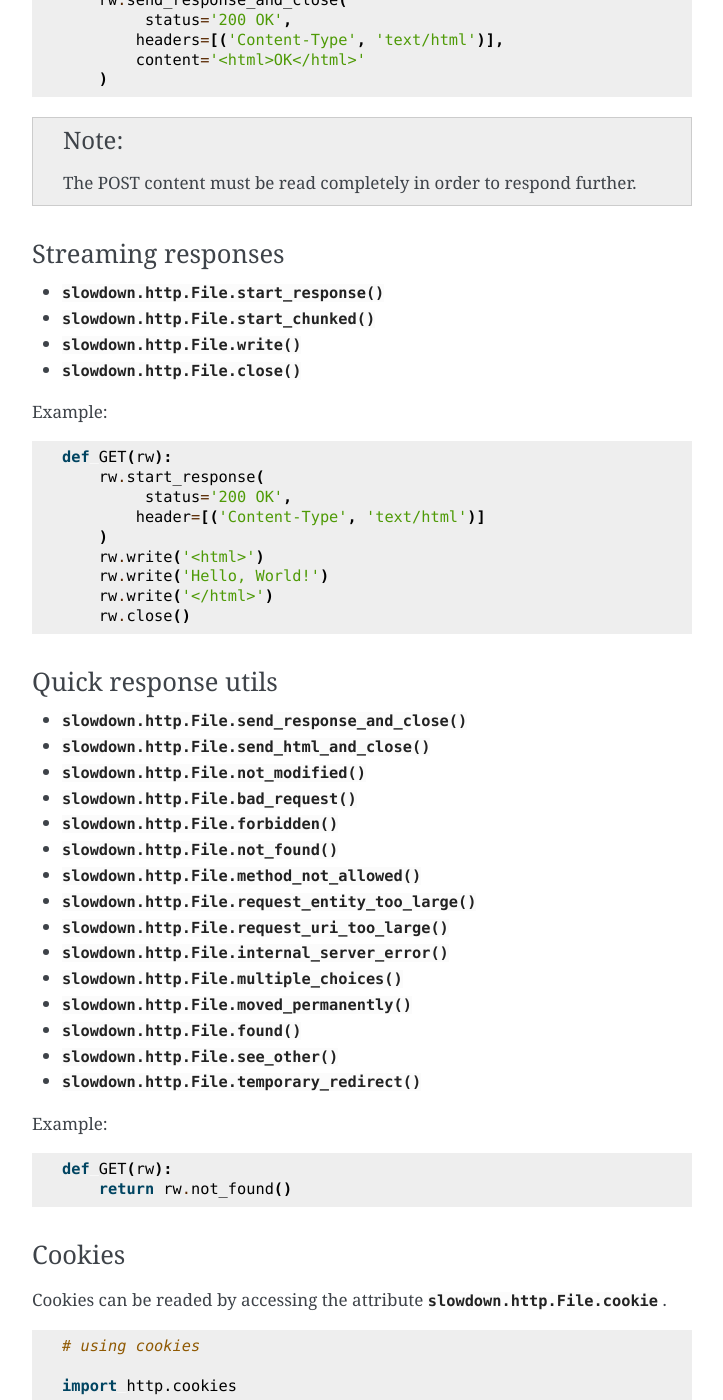
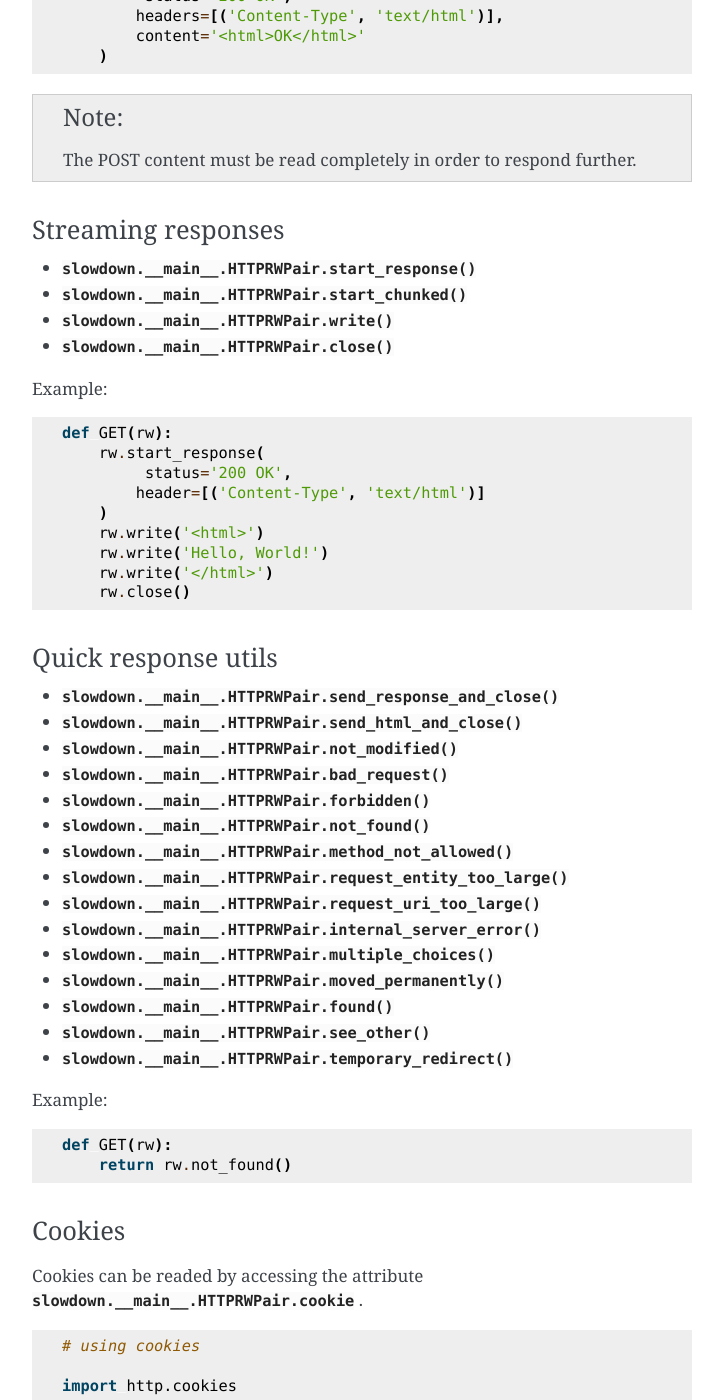
Before and after one commit to wilhelmshen/slowdown, a Sphinx documentation site: the page built from docs/scripting.rst, in a window 1280 px wide and 1400 px high, scrolled down 4355 px. Shown: the whole window, without its empty margins (388-1111 px from the left). Built offline with Sphinx 7.4.7, drawn with Linux system fonts in a browser that asks for light colours; some of the changed text lies outside the part shown.

Commit message:
change http.file.File to __main__.HTTPRWPair

```diff
--- a/docs/scripting.rst
+++ b/docs/scripting.rst
@@ -158,12 +158,12 @@ Error log
         rw.errorlog.critical(msg)
 
 
-The http.File object
+The HTTPRWPair object
 --------------------
 
-The script accepts :py:class:`slowdown.http.File` object as the only
-argument. In general, the :py:class:`slowdown.http.File` object is
-sometimes called **rw** which means the 'Read-Write Pair'.
+The script accepts :py:class:`~slowdown.__main__.HTTPRWPair` object as the
+only argument. In general, the :py:class:`~slowdown.__main__.HTTPRWPair`
+object is sometimes called **rw** for short.
 
 
 HTTP Headers
@@ -231,8 +231,8 @@ __ https://tools.ietf.org/html/rfc3875
 Reading from the POST content
 ^^^^^^^^^^^^^^^^^^^^^^^^^^^^^
 
-- :py:meth:`slowdown.http.File.read`
-- :py:meth:`slowdown.http.File.readline`
+- :py:meth:`slowdown.__main__.HTTPRWPair.read`
+- :py:meth:`slowdown.__main__.HTTPRWPair.readline`
 
 Example:
 
@@ -255,10 +255,10 @@ Example:
 Streaming responses
 ^^^^^^^^^^^^^^^^^^^
 
-- :py:meth:`slowdown.http.File.start_response`
-- :py:meth:`slowdown.http.File.start_chunked`
-- :py:meth:`slowdown.http.File.write`
-- :py:meth:`slowdown.http.File.close`
+- :py:meth:`slowdown.__main__.HTTPRWPair.start_response`
+- :py:meth:`slowdown.__main__.HTTPRWPair.start_chunked`
+- :py:meth:`slowdown.__main__.HTTPRWPair.write`
+- :py:meth:`slowdown.__main__.HTTPRWPair.close`
 
 Example:
 
@@ -278,21 +278,21 @@ Example:
 Quick response utils
 ^^^^^^^^^^^^^^^^^^^^
 
-- :py:meth:`slowdown.http.File.send_response_and_close`
-- :py:meth:`slowdown.http.File.send_html_and_close`
-- :py:meth:`slowdown.http.File.not_modified`
-- :py:meth:`slowdown.http.File.bad_request`
-- :py:meth:`slowdown.http.File.forbidden`
-- :py:meth:`slowdown.http.File.not_found`
-- :py:meth:`slowdown.http.File.method_not_allowed`
-- :py:meth:`slowdown.http.File.request_entity_too_large`
-- :py:meth:`slowdown.http.File.request_uri_too_large`
-- :py:meth:`slowdown.http.File.internal_server_error`
-- :py:meth:`slowdown.http.File.multiple_choices`
-- :py:meth:`slowdown.http.File.moved_permanently`
-- :py:meth:`slowdown.http.File.found`
-- :py:meth:`slowdown.http.File.see_other`
-- :py:meth:`slowdown.http.File.temporary_redirect`
+- :py:meth:`slowdown.__main__.HTTPRWPair.send_response_and_close`
+- :py:meth:`slowdown.__main__.HTTPRWPair.send_html_and_close`
+- :py:meth:`slowdown.__main__.HTTPRWPair.not_modified`
+- :py:meth:`slowdown.__main__.HTTPRWPair.bad_request`
+- :py:meth:`slowdown.__main__.HTTPRWPair.forbidden`
+- :py:meth:`slowdown.__main__.HTTPRWPair.not_found`
+- :py:meth:`slowdown.__main__.HTTPRWPair.method_not_allowed`
+- :py:meth:`slowdown.__main__.HTTPRWPair.request_entity_too_large`
+- :py:meth:`slowdown.__main__.HTTPRWPair.request_uri_too_large`
+- :py:meth:`slowdown.__main__.HTTPRWPair.internal_server_error`
+- :py:meth:`slowdown.__main__.HTTPRWPair.multiple_choices`
+- :py:meth:`slowdown.__main__.HTTPRWPair.moved_permanently`
+- :py:meth:`slowdown.__main__.HTTPRWPair.found`
+- :py:meth:`slowdown.__main__.HTTPRWPair.see_other`
+- :py:meth:`slowdown.__main__.HTTPRWPair.temporary_redirect`
 
 Example:
 
@@ -306,7 +306,7 @@ Cookies
 ^^^^^^^
 
 Cookies can be readed by accessing the attribute
-:py:attr:`slowdown.http.File.cookie` .
+:py:attr:`slowdown.__main__.HTTPRWPair.cookie` .
 
 .. code-block:: python
 
@@ -341,7 +341,7 @@ Form
 
     >>> form = \
     ...     slowdown.cgi.Form(
-    ...         rw,             # the incoming `slowdown.http.File` object.
+    ...         rw,             # the incoming `HTTPRWPair` object.
     ...
     ...         max_size=10240  # the length of the http content containing
     ...                         # the CGI form data should be less than
@@ -370,7 +370,7 @@ Upload files
         # no parts are unprocessed.
         for part in \
             slowdown.cgi.multipart(
-                rw,  # the incoming `slowdown.http.File` object
+                rw,  # the incoming `slowdown.__main__.HTTPRWPair` object
 
                 # Uploaded files always store their binary filenames in
                 # multi-parts heads. Those filenames require an encoding
```
